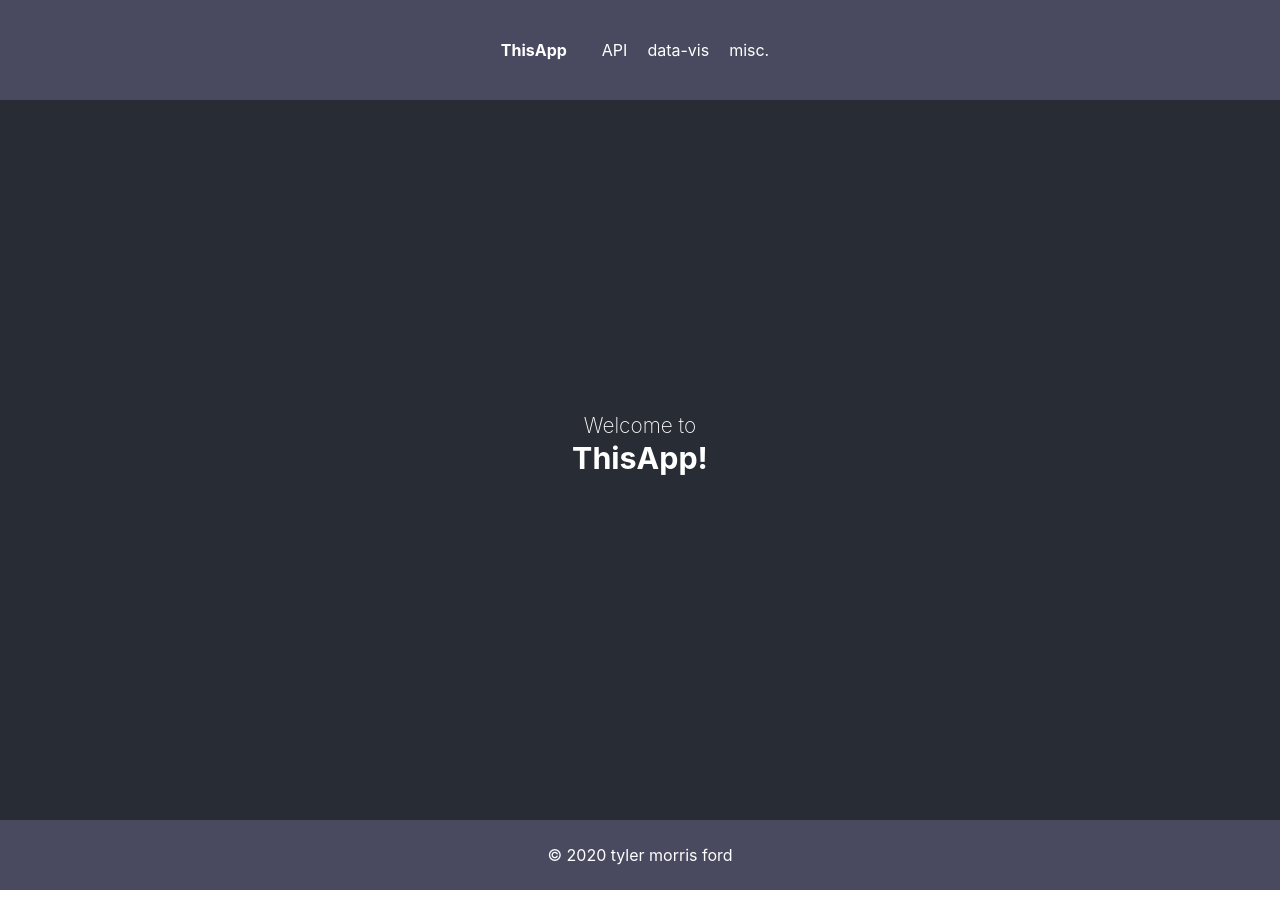
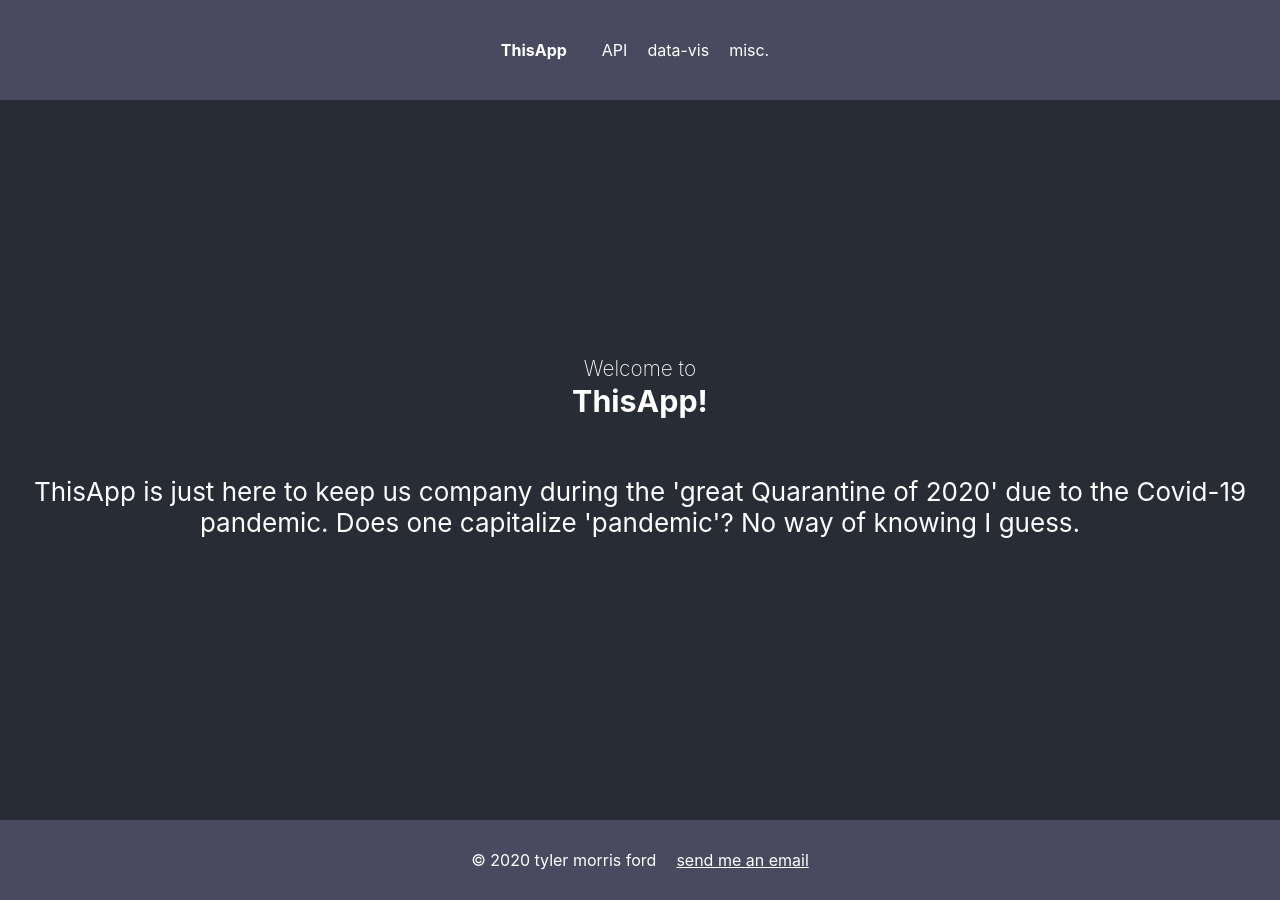
Before and after one commit to tylermorrisford/fun-app, a React (Create React App) app: page / in a window 1280 px wide. Built offline with nearby package versions, Linux system fonts and the light colour scheme; no server answers.

Commit message:
cleanup/update home, footer, nomatch

```diff
--- a/src/components/Footer.js
+++ b/src/components/Footer.js
@@ -8,7 +8,8 @@ const Footer = () => {
 
     return (
         <Foot>
-            © {currentDate.getFullYear()} tyler morris ford
+            <p>© {currentDate.getFullYear()} tyler morris ford</p>
+            <Email href="mailto:tylerford@gmail.com">send me an email</Email>
         </Foot>
 
     )
@@ -19,7 +20,7 @@ export default Footer
 const Foot = styled.footer`
 margin: 0;
 width: 100%;
-height: 70px;
+height: 80px;
 background-color: #494A5F;
 color: white;
 text-align: center;
@@ -27,3 +28,7 @@ display: flex;
 align-items: center;
 justify-content: center;
 `
+const Email = styled.a`
+margin-left: 20px;
+color: white;
+`
--- a/src/components/Home.js
+++ b/src/components/Home.js
@@ -17,6 +17,8 @@ const Home = () => {
         <header className="App-header">
         <Callout>Welcome to</Callout>
         <Brand>ThisApp!</Brand>
+        <p>ThisApp is just here to keep us company during the 'great Quarantine of 2020' due to the Covid-19 pandemic.
+          Does one capitalize 'pandemic'? No way of knowing I guess. </p>
       </header>
     )
 }
--- a/src/components/NoMatch.js
+++ b/src/components/NoMatch.js
@@ -2,17 +2,6 @@ import React from 'react';
 import styled from 'styled-components'
 import '../App.css';
 import { Link } from 'react-router-dom';
-
-const Callout = styled.span`
-  margin-top: 0;
-  font-size: 0.8em;
-  font-weight: 200;
-`
-
-const Brand = styled.h3`
-  margin-top: 2px;
-  marging-bottom: 0;
-`
 
 const linkStyle = {
     textDecoration: 'none',
@@ -32,3 +21,14 @@ const NoMatch = () => {
 }
 
 export default NoMatch;
+
+const Callout = styled.span`
+  margin-top: 0;
+  font-size: 0.8em;
+  font-weight: 200;
+`
+
+const Brand = styled.h3`
+  margin-top: 2px;
+  marging-bottom: 0;
+`
```
